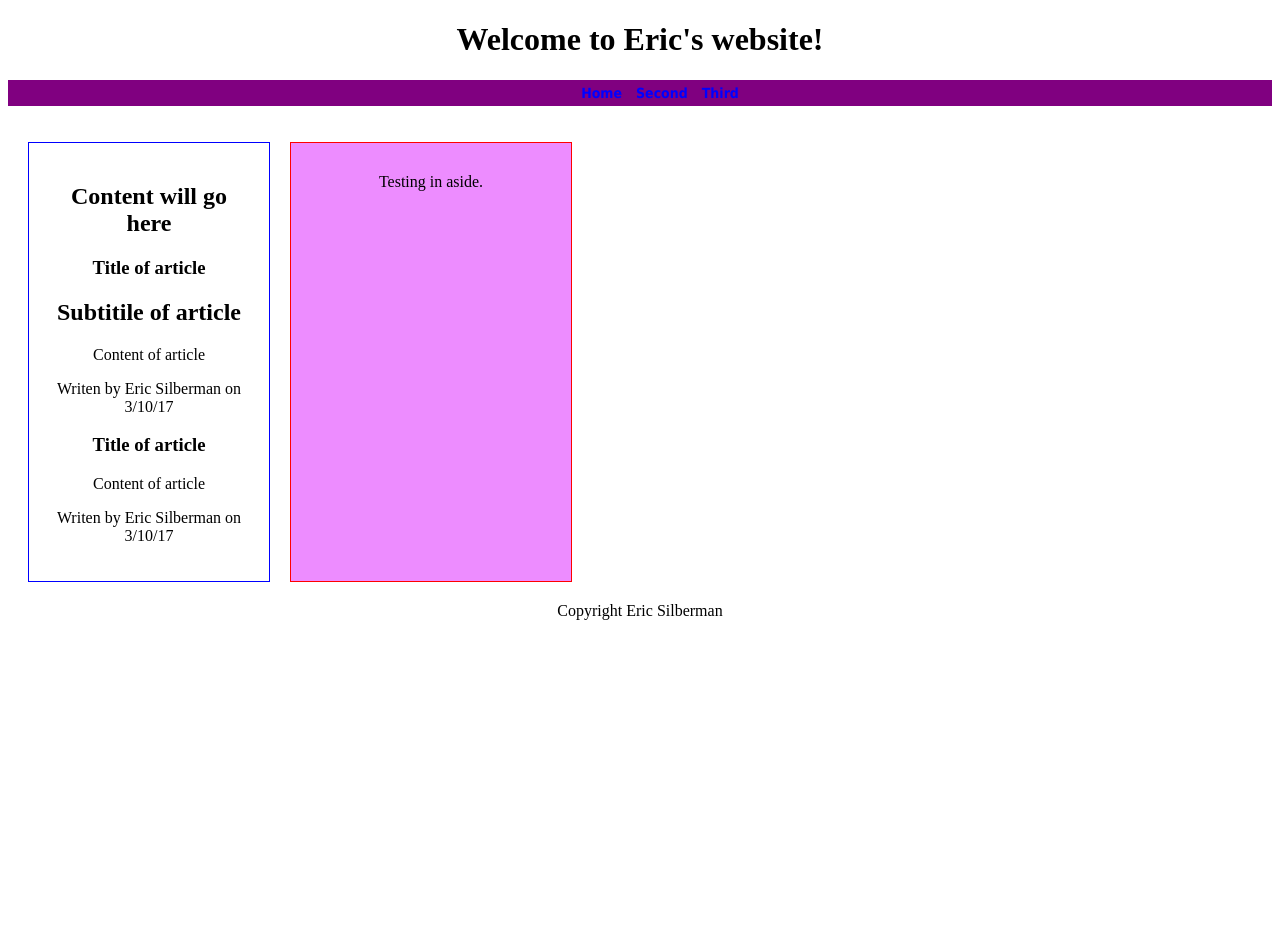
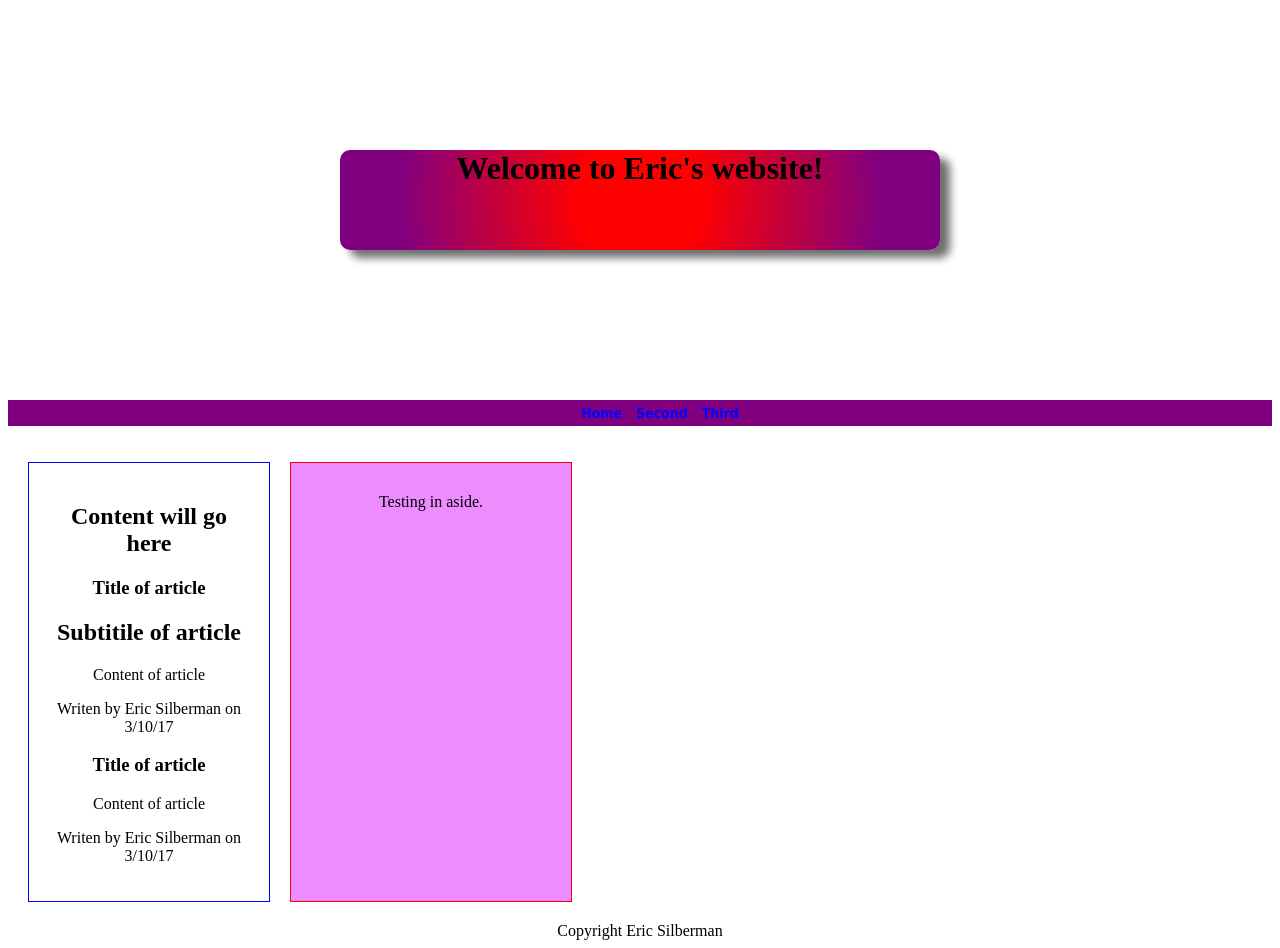
Before and after one commit to ericsilb/Eric_Silberman, a plain HTML site: page webLesson_08/weblesson_08.html in a window 1280 px wide. Before the commit the page ends 800 px from the top, so only its background shows below. Drawn offline with Linux system fonts and the light colour scheme.

Commit message:
lesson_12

```diff
--- a/webLesson_08/main.css
+++ b/webLesson_08/main.css
@@ -68,3 +68,25 @@ body{
     -webkit-box-flex: 1;
     -webkit-box-orient: horizontal;
 }
+#topMenu li:hover{
+    -webkit-transform: scale(1.2,1.2);
+    color: yellow;
+}
+#topHeader{
+    font-size: 30px
+    border: 3px solid purple;
+    display:block;
+    margin: 150px auto;
+    color: black;
+    background: -webkit-radial-gradient(center, circle, red 20%, purple 80%);
+    width: 600px;
+    height: 100px;
+    -webkit-border-radius:10px;
+    -webkit-box-shadow:rgb(110,110,110) 10px 8px 8px;
+    -webkit-transform: rotate(360deg);
+
+}
+
+#topHeader:hover{
+    -webkit-transform: translate(-30px, -40px)rotate(180deg)scale(1.2);
+}
```
Also changed, not shown: webLesson_08/Lesson_12.html (added, +12 -0 lines).
